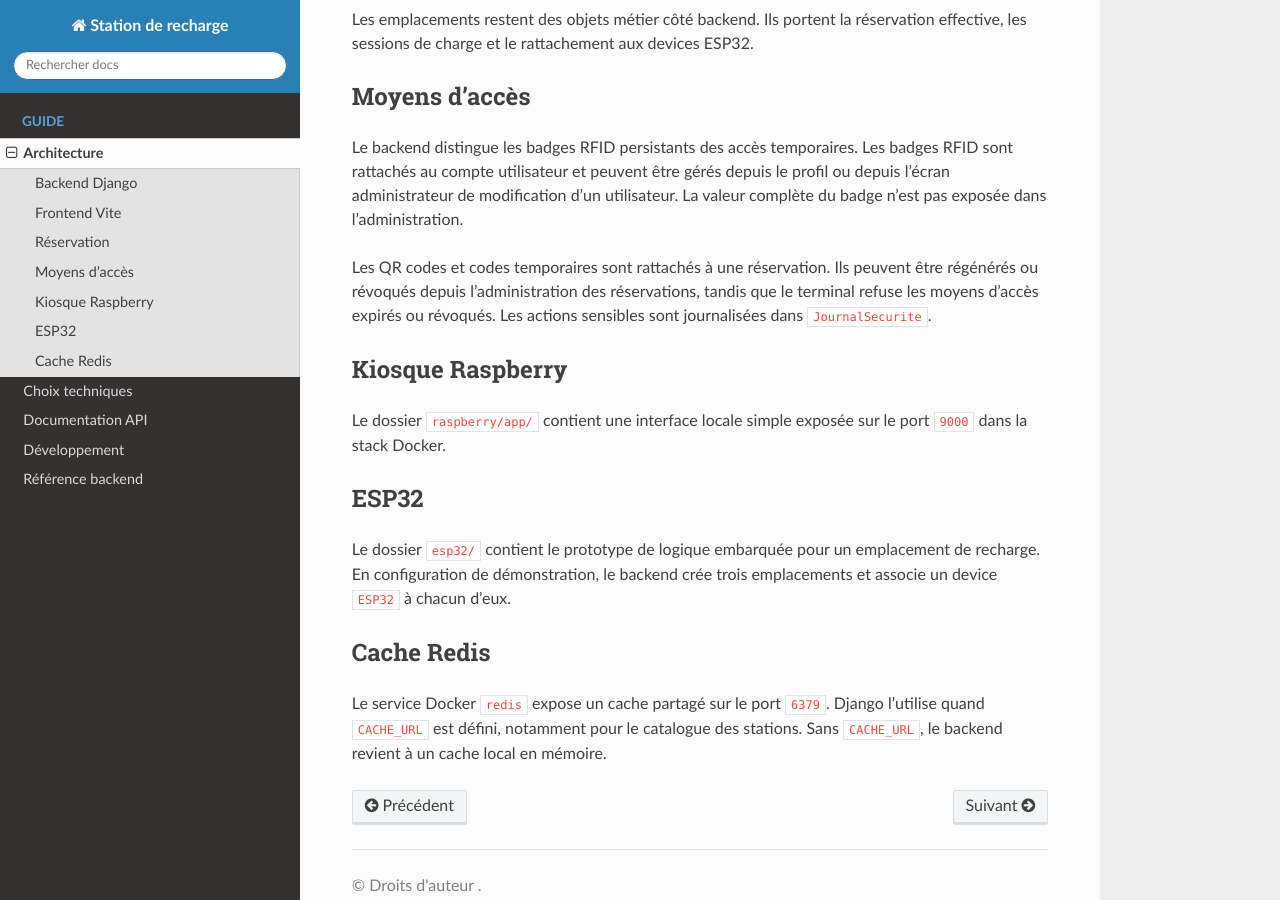
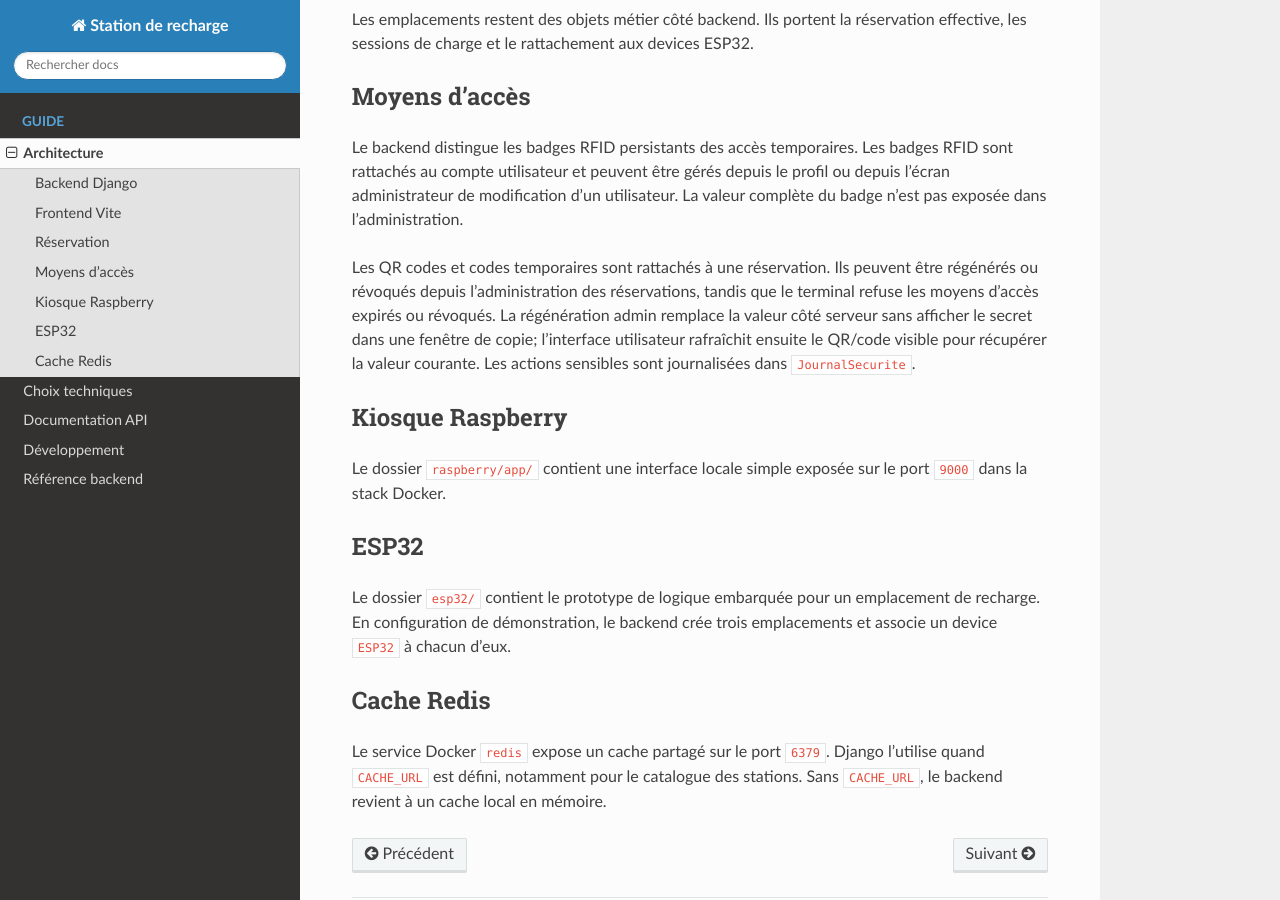
Before and after one commit to bayhes5/Station_de_recharge, a Sphinx documentation site: the page built from docs/source/architecture.rst, in a window 1280 px wide and 900 px high, scrolled down 758 px. Built offline with Sphinx 7.4.7 and the Read the Docs theme 3.1.0, drawn with Linux system fonts in a browser that asks for light colours.

Commit message:
update documentation

```diff
--- a/docs/source/api_openapi.rst
+++ b/docs/source/api_openapi.rst
@@ -56,7 +56,7 @@ Les moyens d'accès sont séparés selon leur durée de vie :
   ``/api/reservations/<reservation_id>/access-payload/`` sans rotation du secret;
 * les QR codes et codes temporaires sont gérés sur la réservation avec
   ``/api/admin/reservations/<reservation_id>/access-payload/`` pour régénérer
-  une valeur temporaire;
+  une valeur temporaire sans l'afficher dans une fenêtre de copie côté admin;
 * la révocation d'un QR/code temporaire passe par
   ``/api/admin/reservations/<reservation_id>/revoke-access/``.
 
@@ -64,4 +64,6 @@ Ces endpoints exigent un utilisateur authentifié avec les droits staff. Ils ne
 renvoient jamais la valeur complète d'un badge RFID. Les QR codes et codes
 temporaires sont dérivés côté serveur : l'utilisateur peut afficher ou masquer
 le même accès, tandis que l'administration dispose d'une action explicite de
-régénération qui invalide l'ancienne valeur.
+régénération qui invalide l'ancienne valeur. Si l'accès est déjà visible côté
+utilisateur, l'interface récupère automatiquement la valeur courante après la
+régénération.
--- a/docs/source/architecture.rst
+++ b/docs/source/architecture.rst
@@ -43,8 +43,11 @@ valeur complète du badge n'est pas exposée dans l'administration.
 
 Les QR codes et codes temporaires sont rattachés à une réservation. Ils peuvent
 être régénérés ou révoqués depuis l'administration des réservations, tandis que
-le terminal refuse les moyens d'accès expirés ou révoqués. Les actions sensibles
-sont journalisées dans ``JournalSecurite``.
+le terminal refuse les moyens d'accès expirés ou révoqués. La régénération admin
+remplace la valeur côté serveur sans afficher le secret dans une fenêtre de copie;
+l'interface utilisateur rafraîchit ensuite le QR/code visible pour récupérer la
+valeur courante. Les actions sensibles sont journalisées dans
+``JournalSecurite``.
 
 Kiosque Raspberry
 -----------------
--- a/docs/source/technical_choices.rst
+++ b/docs/source/technical_choices.rst
@@ -174,6 +174,11 @@ ou masquer le QR/code courant sans provoquer de rotation. La valeur temporaire
 est dérivée côté serveur à partir d'un nonce et de ``SECRET_KEY`` : le secret
 clair n'est pas stocké, mais le même accès peut être reconstruit tant qu'il est
 actif.
+
+La régénération par l'administration remplace la valeur active et ne présente
+plus le QR/code dans une modale de copie. Cette décision évite de transformer
+l'admin en canal de transmission du secret : si l'utilisateur affiche déjà son
+accès, l'interface rafraîchit la valeur courante automatiquement.
 
 La révocation est douce : l'enregistrement reste en base avec
 ``is_active=False`` et une expiration ramenée à l'instant courant. Le terminal
```
Also changed, not shown: README.md (+3 -1 lines).
